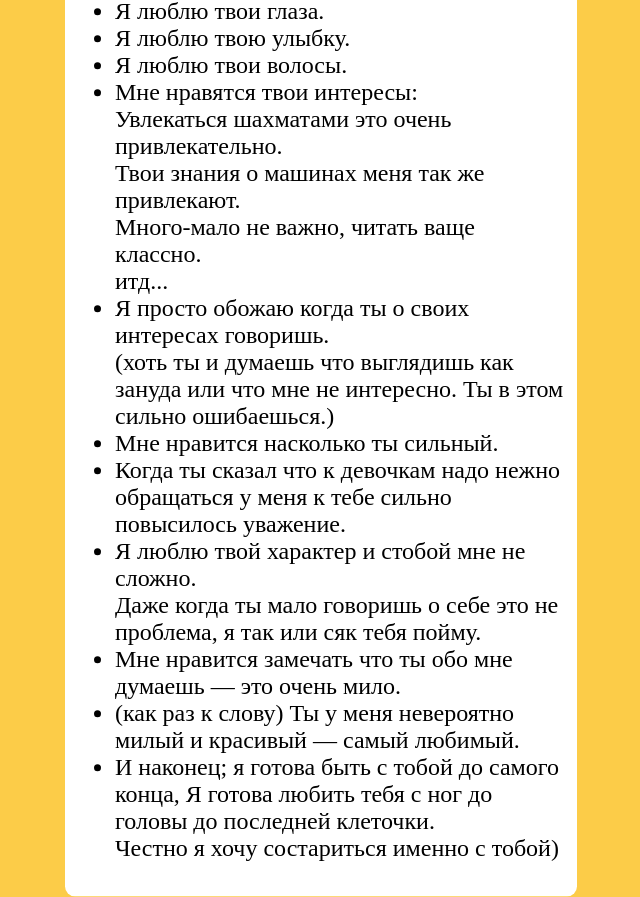
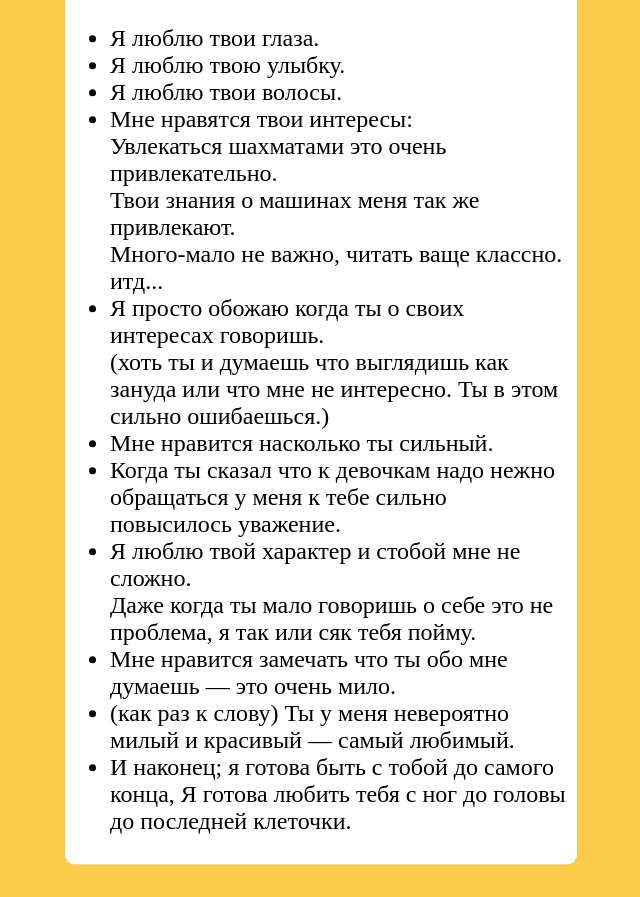
Before and after one commit to sophiagorlyk/02, a plain HTML site: page index.html in a window 1280 px wide. Shown: the part 17-914 px from the top of the page, without its empty margins (319-959 px from the left). After the commit the page ends 882 px from the top, so only its background shows below. Drawn offline with Linux system fonts and the light colour scheme.

Commit message:
Add files via upload

```diff
--- a/style.css
+++ b/style.css
@@ -14,7 +14,7 @@ body{background-color: rgb(252, 204, 72);}
     background-color: white;
     color:black;
     font-size: 1.5rem;
-    padding: 10px 10px;
+    padding: 5px 5px;
     flex-direction: column;
     align-items: center;
     position: absolute;
```
Also changed, not shown: index.html (+0 -1 lines).
